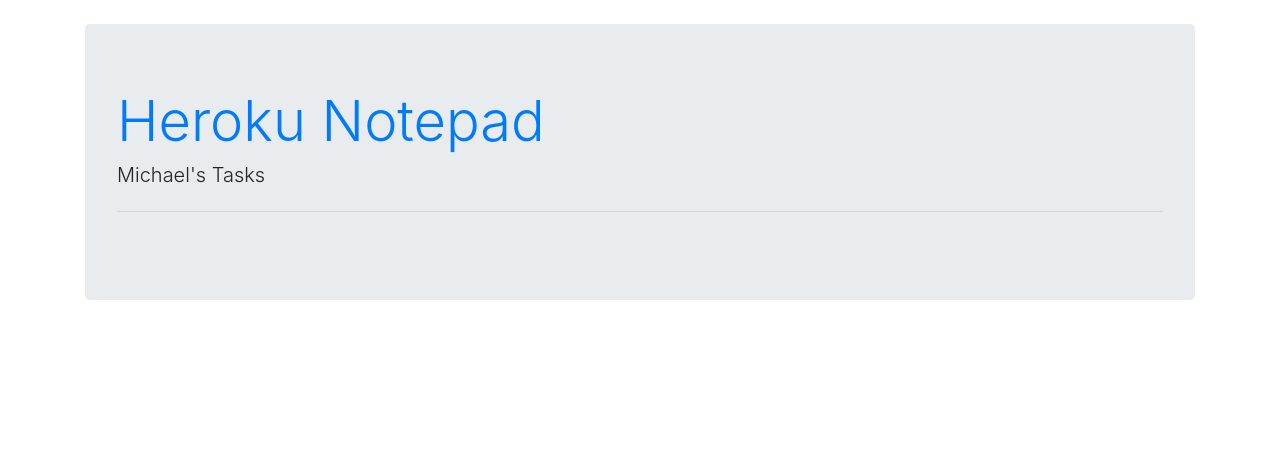
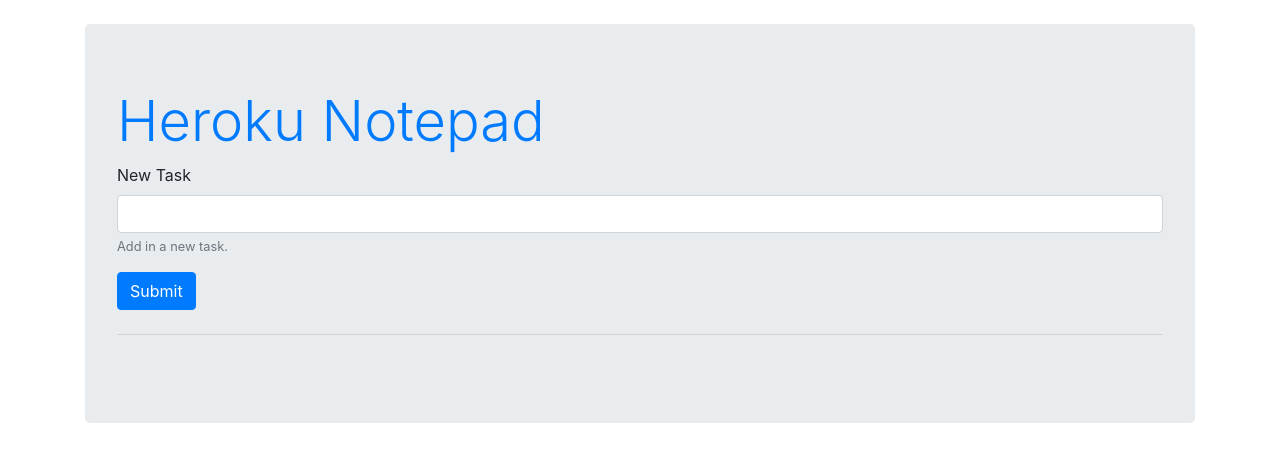
Before and after one commit to mkdinh/heroku-notepad-example, a Flask app: page / in a window 1280 px wide. Shown: the top 462 px of the page. Run offline with Flask 2, Linux system fonts and the light colour scheme; data that the repository does not hold is empty; some libraries are stand-ins or nearby versions.

Commit message:
add task feature

```diff
--- a/app.py
+++ b/app.py
@@ -1,6 +1,7 @@
-from flask import Flask, render_template, jsonify
+from flask import Flask, render_template, jsonify, request
 from flask_sqlalchemy import SQLAlchemy
 from os import environ
+import json
 
 app = Flask(__name__)
 app.config['SQLALCHEMY_DATABASE_URI'] = environ.get('DATABASE_URL') or "sqlite:///notepad.sqlite"
@@ -12,7 +13,7 @@
 
 @app.route('/')
 def index():
-    return render_template('index.html', name="Michael")
+    return render_template('index.html')
 
 @app.route('/tasks')
 def tasks():
@@ -28,5 +29,14 @@
 
     return jsonify(data)
 
+@app.route('/task', methods=('POST',))
+def add_task():
+    data = json.loads(request.data)
+
+    task = Task(description=data['task'])
+    db.session.add(task)
+    db.session.commit()
+    return data
+
 if __name__ == '__main__':
     app.run(debug=True)
--- a/static/js/main.js
+++ b/static/js/main.js
@@ -1,5 +1,7 @@
+function fetchTasks() {
   d3.json("/tasks").then((tasks) => {
     var list = d3.select("#tasks");
+    list.html("");
 
     tasks.forEach((task) => {
       var item = list.append("li");
@@ -7,3 +9,21 @@
       item.text(task.description);
     });
   });
+}
+
+fetchTasks();
+
+d3.select("#add-new-task").on("click", () => {
+  var input = d3.select("#new-task");
+  var value = input.property("value");
+  var data = {
+    task: value,
+  };
+
+  d3.json("/task", {
+    method: "POST",
+    body: JSON.stringify(data),
+  }).then(() => {
+    fetchTasks();
+  });
+});
--- a/templates/index.html
+++ b/templates/index.html
@@ -14,7 +14,14 @@
         <div class="container mt-4">
             <div class="jumbotron">
             <h1 class="display-4 text-primary">Heroku Notepad</h1>
-            <h3 class='lead'>{{name}}'s Tasks</h3>
+            <form>
+                <div class="form-group">
+                    <label for="new-task">New Task</label>
+                    <input type="text" class="form-control" id="new-task" aria-describedby="new task">
+                    <small id="task-help" class="form-text text-muted">Add in a new task.</small>
+                </div>
+                <button type="button" id='add-new-task' class="btn btn-primary">Submit</button>
+            </form>
             <hr class="my-4">
             <ul id="tasks" class="list-group"></ul>
             <div>
```
Lines whose indentation alone changed are shown as unchanged.
